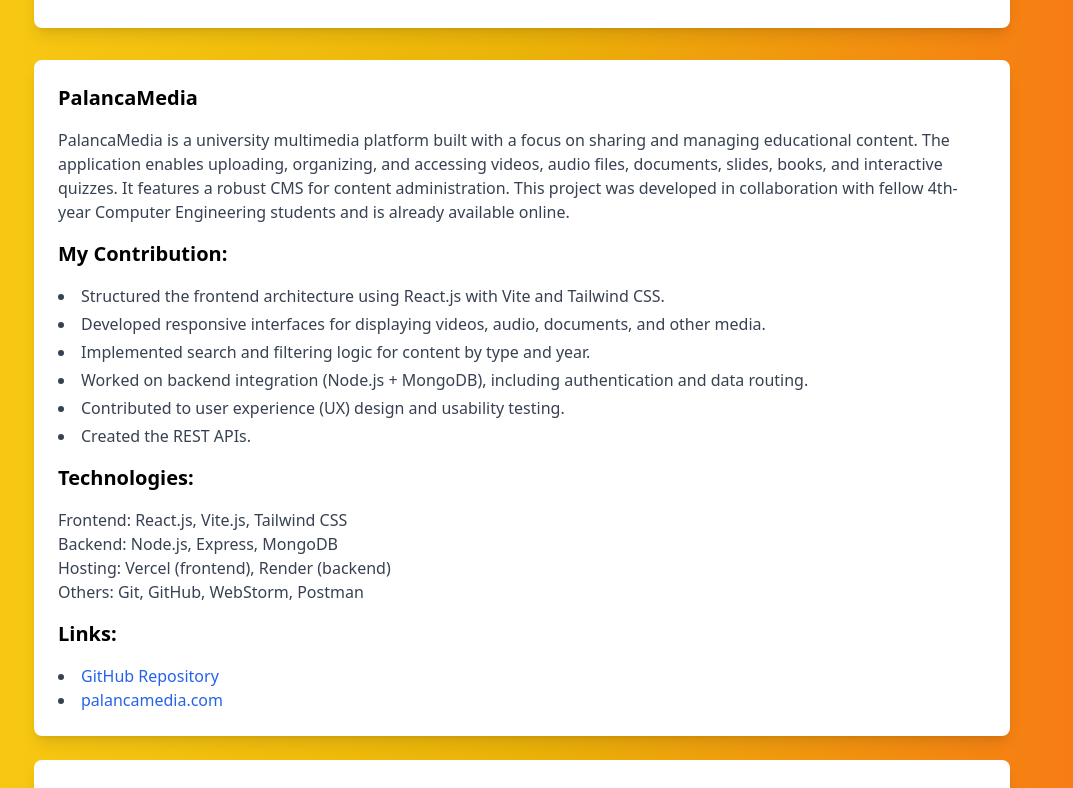
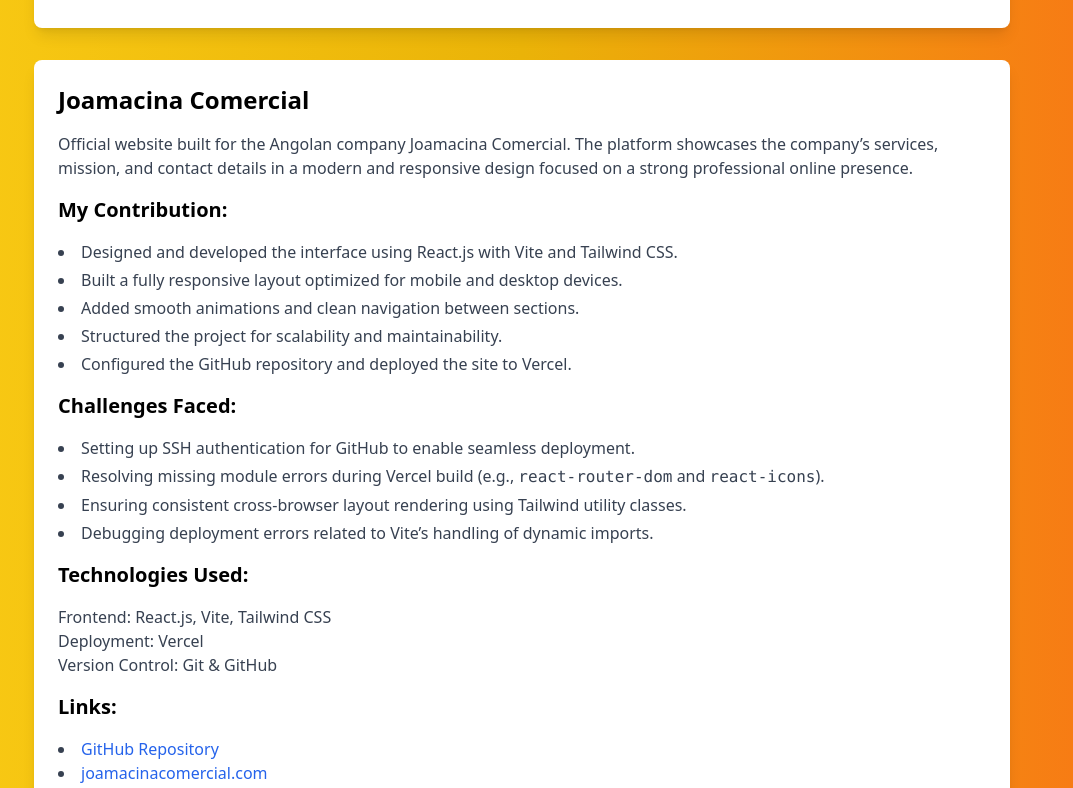
Before and after one commit to TheRealCocky/meu-portfolio-react, a React (Vite) app: page /projects in a window 1280 px wide. Shown: the part 760-1548 px from the top of the page, without its empty margins (118-1191 px from the left). Built offline with nearby package versions, Linux system fonts and the light colour scheme.

Commit message:
adding jomacina site

```diff
--- a/src/components/Projects.jsx
+++ b/src/components/Projects.jsx
@@ -38,6 +38,64 @@
                     <li><a href="https://angoia.vercel.app" target="_blank" rel="noopener noreferrer" className="text-blue-600 hover:underline">angoia.com</a></li>
                 </ul>
             </div>
+
+
+{/* Project: Joamacina Comercial */}
+<div className="mb-6 p-6 bg-white rounded-lg shadow-lg space-y-4">
+  <h3 className="text-2xl font-semibold text-angola-black">Joamacina Comercial</h3>
+  <p className="text-gray-700">
+    Official website built for the Angolan company Joamacina Comercial. The platform showcases the company’s services, mission, and contact details in a modern and responsive design focused on a strong professional online presence.
+  </p>
+
+  <h4 className="text-xl font-semibold mb-2 text-angola-black">My Contribution:</h4>
+  <ul className="list-disc list-inside text-gray-700 mb-4 space-y-1">
+    <li>Designed and developed the interface using React.js with Vite and Tailwind CSS.</li>
+    <li>Built a fully responsive layout optimized for mobile and desktop devices.</li>
+    <li>Added smooth animations and clean navigation between sections.</li>
+    <li>Structured the project for scalability and maintainability.</li>
+    <li>Configured the GitHub repository and deployed the site to Vercel.</li>
+  </ul>
+
+  <h4 className="text-xl font-semibold mb-2 text-angola-black">Challenges Faced:</h4>
+  <ul className="list-disc list-inside text-gray-700 mb-4 space-y-1">
+    <li>Setting up SSH authentication for GitHub to enable seamless deployment.</li>
+    <li>Resolving missing module errors during Vercel build (e.g., <code>react-router-dom</code> and <code>react-icons</code>).</li>
+    <li>Ensuring consistent cross-browser layout rendering using Tailwind utility classes.</li>
+    <li>Debugging deployment errors related to Vite’s handling of dynamic imports.</li>
+  </ul>
+
+  <h4 className="text-xl font-semibold">Technologies Used:</h4>
+  <p className="text-gray-700 mb-4">
+    Frontend: React.js, Vite, Tailwind CSS <br />
+    Deployment: Vercel <br />
+    Version Control: Git & GitHub
+  </p>
+
+  <h4 className="text-xl font-semibold mb-2 text-angola-black">Links:</h4>
+  <ul className="list-disc list-inside text-gray-700 mb-4">
+    <li>
+      <a
+        href="https://github.com/TheRealCocky/JoamacinaLda"
+        target="_blank"
+        rel="noopener noreferrer"
+        className="text-blue-600 hover:underline"
+      >
+        GitHub Repository
+      </a>
+    </li>
+    <li>
+      <a
+        href="https://joamacinalda.vercel.app"
+        target="_blank"
+        rel="noopener noreferrer"
+        className="text-blue-600 hover:underline"
+      >
+        joamacinacomercial.com
+      </a>
+    </li>
+  </ul>
+</div>
+
 
 
             {/* Project: PalancaMedia */}
```
